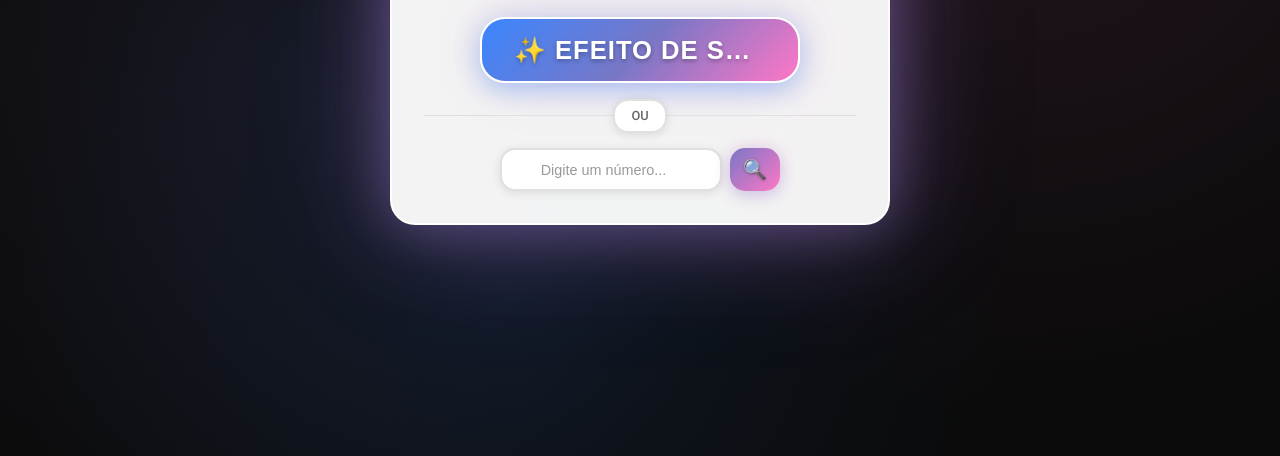
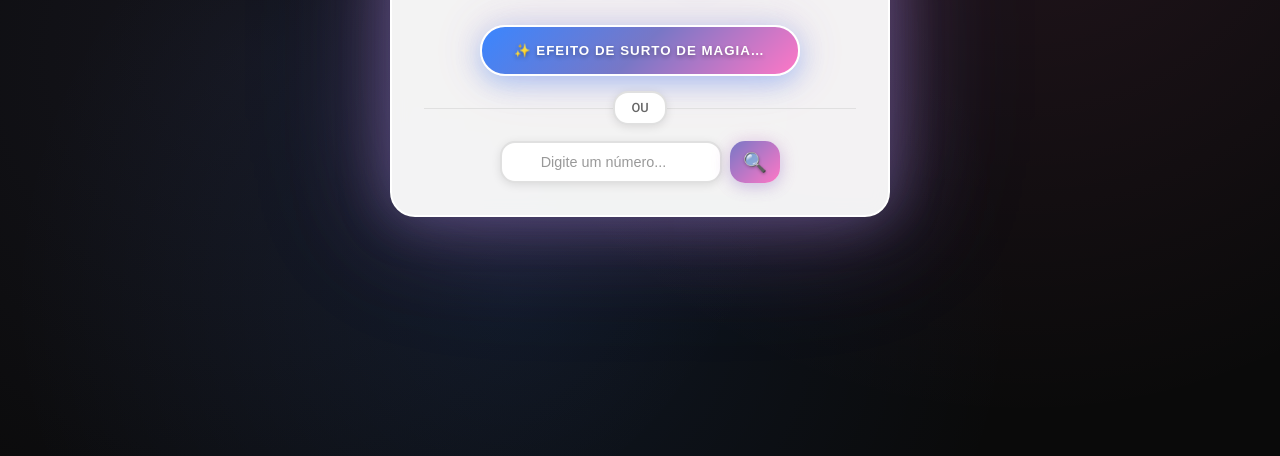
Before and after one commit to beatavernaro/WildMagicDnD, a plain HTML site: page index.html in a window 1280 px wide. Shown: the part 344-800 px from the top of the page. Drawn offline with Linux system fonts and the light colour scheme.

Commit message:
Melhorando fonte

```diff
--- a/style.css
+++ b/style.css
@@ -171,7 +171,6 @@ header p {
     color: white;
     border: 2px solid #fff;
     padding: 1rem clamp(1rem, 4vw, 2rem);
-    font-size: clamp(1.1rem, 3vw, 1.6rem);
     font-weight: bold;
     border-radius: 25px;
     cursor: pointer;
```
